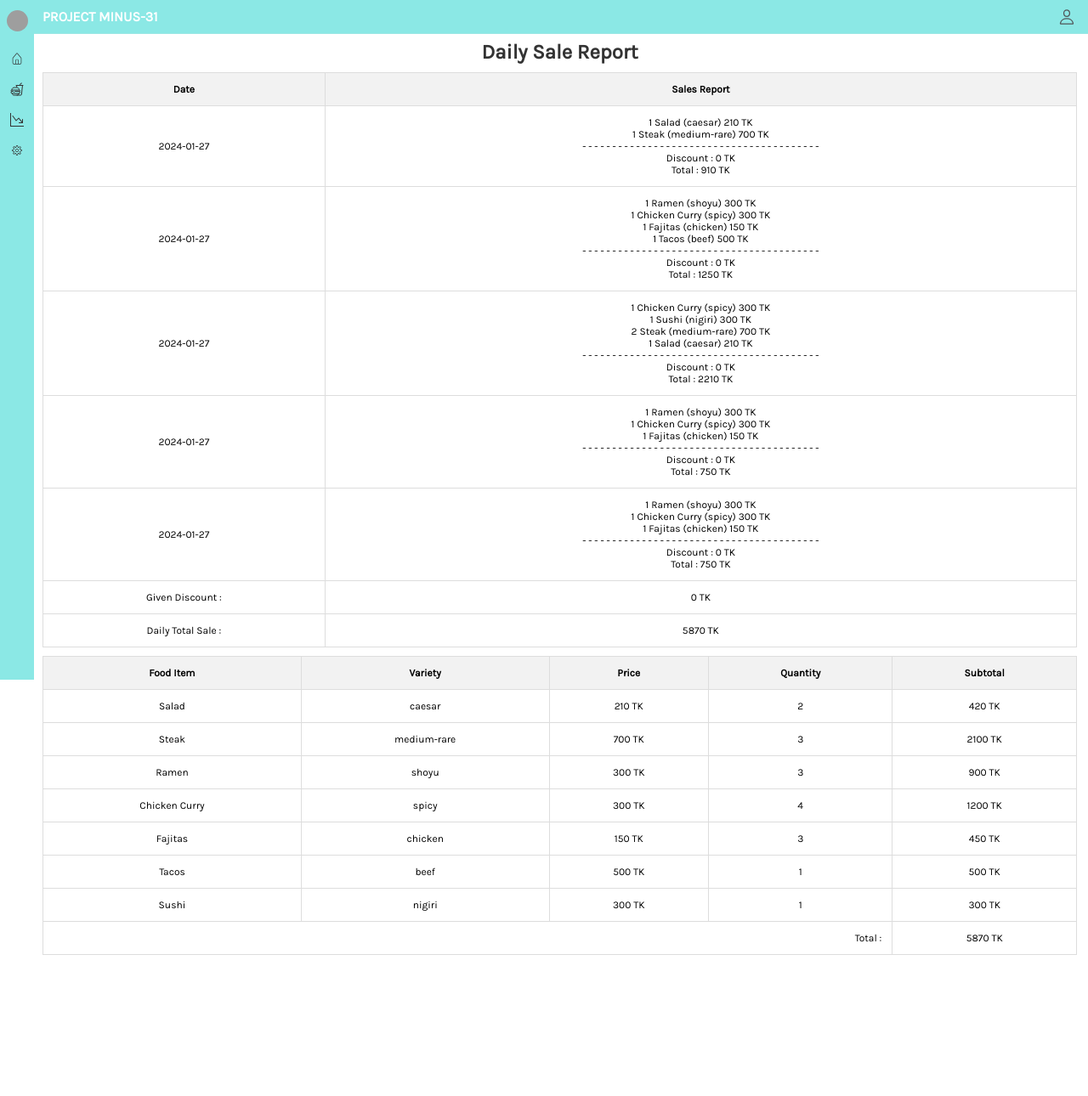
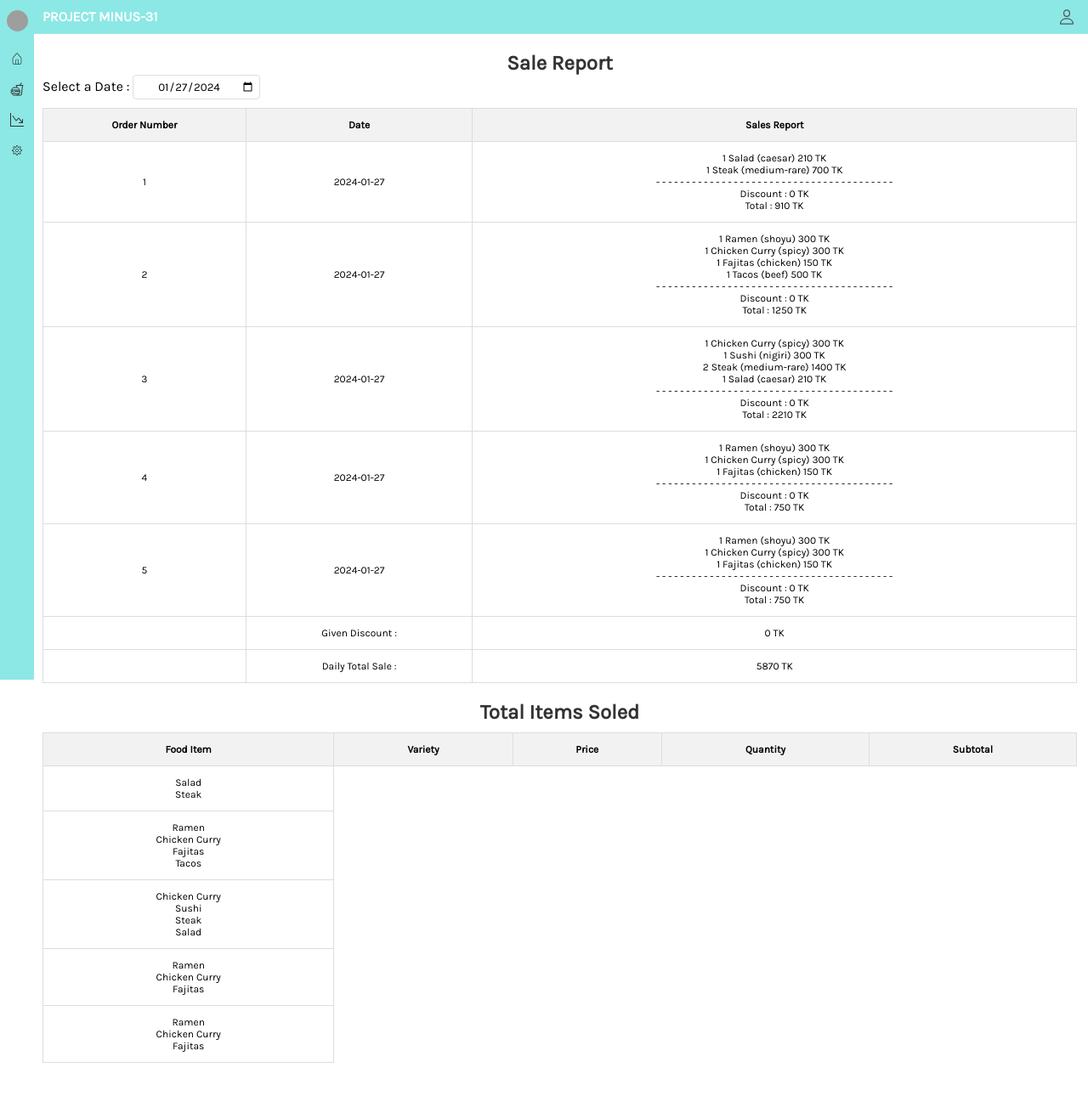
Before and after one commit to rabby-shek/project-minus-31, a React (Create React App) app: page /daily-sale-report in a window 1280 px wide. Shown: the top 1290 px of the page at 85% size. Before the commit the page ends 1224 px from the top, so only its background shows below. Built offline with nearby package versions, Linux system fonts and the light colour scheme; data requests are answered from the project's data file; grey boxes are pictures that could not be loaded; a web font is replaced by a local one.

Commit message:
working on daily sales report

```diff
--- a/db.json
+++ b/db.json
@@ -1913,6 +1913,190 @@
       "discount": 0,
       "formatDate": "2024-01-31",
       "id": 42
+    },
+    {
+      "selectedFoods": [
+        {
+          "foodName": "Pizza",
+          "varieties": [
+            {
+              "name": "pepperoni",
+              "price": "200"
+            },
+            {
+              "name": "vegetarian",
+              "price": "250"
+            },
+            {
+              "name": "cheese",
+              "price": "500"
+            }
+          ],
+          "id": 2,
+          "selectedVariety": "pepperoni",
+          "quantity": 1
+        },
+        {
+          "id": 3,
+          "foodName": "Pasta",
+          "varieties": [
+            {
+              "name": "alfredo",
+              "price": "250"
+            },
+            {
+              "name": "bolognese",
+              "price": "170"
+            },
+            {
+              "name": "pesto",
+              "price": "245"
+            }
+          ],
+          "selectedVariety": "alfredo",
+          "quantity": 1
+        },
+        {
+          "id": 5,
+          "foodName": "Steak",
+          "varieties": [
+            {
+              "name": "medium-rare",
+              "price": "700"
+            },
+            {
+              "name": "well-done",
+              "price": "530"
+            },
+            {
+              "name": "rare",
+              "price": "630"
+            }
+          ],
+          "selectedVariety": "medium-rare",
+          "quantity": 1
+        }
+      ],
+      "total": 1150,
+      "discount": 0,
+      "formatDate": "2024-02-01",
+      "id": 43
+    },
+    {
+      "selectedFoods": [
+        {
+          "foodName": "Ramen",
+          "varieties": [
+            {
+              "name": "shoyu",
+              "price": "300"
+            },
+            {
+              "name": "miso",
+              "price": "350"
+            },
+            {
+              "name": "tonkotsu",
+              "price": "400"
+            }
+          ],
+          "id": 12,
+          "selectedVariety": "shoyu",
+          "quantity": 3
+        },
+        {
+          "foodName": "Chicken Curry",
+          "varieties": [
+            {
+              "name": "spicy",
+              "price": "300"
+            },
+            {
+              "name": "mild",
+              "price": "340"
+            },
+            {
+              "name": "coconut",
+              "price": "400"
+            }
+          ],
+          "id": 7,
+          "selectedVariety": "mild",
+          "quantity": 5
+        },
+        {
+          "foodName": "Fajitas",
+          "varieties": [
+            {
+              "name": "chicken",
+              "price": "150"
+            },
+            {
+              "name": "beef",
+              "price": "500"
+            },
+            {
+              "name": "vegetarian",
+              "price": "200"
+            }
+          ],
+          "id": 8,
+          "selectedVariety": "chicken",
+          "quantity": 4
+        }
+      ],
+      "total": 3000,
+      "discount": 200,
+      "formatDate": "2024-02-01",
+      "id": 44
+    },
+    {
+      "selectedFoods": [
+        {
+          "foodName": "Pizza",
+          "varieties": [
+            {
+              "name": "pepperoni",
+              "price": "200"
+            },
+            {
+              "name": "vegetarian",
+              "price": "250"
+            },
+            {
+              "name": "cheese",
+              "price": "500"
+            }
+          ],
+          "id": 2,
+          "selectedVariety": "cheese",
+          "quantity": 1
+        },
+        {
+          "foodName": "Pizza",
+          "varieties": [
+            {
+              "name": "pepperoni",
+              "price": "200"
+            },
+            {
+              "name": "vegetarian",
+              "price": "250"
+            },
+            {
+              "name": "cheese",
+              "price": "500"
+            }
+          ],
+          "id": 2,
+          "selectedVariety": "vegetarian",
+          "quantity": 1
+        }
+      ],
+      "total": 750,
+      "discount": 0,
+      "formatDate": "2024-02-01",
+      "id": 45
     }
   ],
   "printDetails": [
--- a/src/index.css
+++ b/src/index.css
@@ -532,6 +532,7 @@ h2 {
 }
 .daily-sale-report-header {
   text-align: center;
+  margin-top: 20px;
 }
 
 /* Print settings styles start here */
@@ -549,3 +550,11 @@ h2 {
   background-color: rgb(54, 52, 52);
 }
 /* Print settings styles end here */
+
+.delete-icon{
+  color: red;
+  transition: 0.3s ease;
+}
+.delete-icon:hover{
+  rotate: 25deg;
+}
--- a/src/pages/dailysalereport/DailySaleReport.jsx
+++ b/src/pages/dailysalereport/DailySaleReport.jsx
@@ -4,8 +4,11 @@ import useTitle from "../../hooks/useTitle";
 
 const DailySaleReport = () => {
   useTitle("Daily Sale Report");
+  const currentDate = new Date();
+  const todaysDate = currentDate.toISOString().split("T")[0];
   const [dailySaleReportData, setDailySaleReportData] = useState([]);
   const [isLoading, setIsLoading] = useState(true);
+  const [selectedSaleDate, setSelectedSaleDate] = useState(todaysDate);
 
   const fetchDailySaleReportData = async () => {
     try {
@@ -25,29 +28,40 @@ const DailySaleReport = () => {
 
   let dailySaleReport = 0;
   let dailyDiscountReport = 0;
-  const currentDate = new Date();
-  const todaysDate = currentDate.toISOString().split("T")[0];
 
   const todaysSaleData = dailySaleReportData.filter(
-    (items) => items.formatDate === todaysDate
+    (items) => items.formatDate === selectedSaleDate
   );
   console.log(todaysSaleData);
-  const groupedData = {};
-  todaysSaleData.forEach((item) => {
-    item.selectedFoods.forEach((food) => {
-      const key = `${food.foodName}_${food.selectedVariety}`;
-      if (!groupedData[key]) {
-        groupedData[key] = { ...food, totalQuantity: food.quantity };
-      } else {
-        groupedData[key].totalQuantity += food.quantity;
-      }
-    });
-  });
+  // const groupedData = {};
+  // todaysSaleData.forEach((item) => {
+  //   item.selectedFoods.forEach((food) => {
+  //     const key = `${food.foodName}_${food.selectedVariety}`;
+  //     if (!groupedData[key]) {
+  //       groupedData[key] = { ...food, totalQuantity: food.quantity };
+  //     } else {
+  //       groupedData[key].totalQuantity += food.quantity;
+  //     }
+  //   });
+  // });
 
-  const groupedItems = Object.values(groupedData);
+  // const groupedItems = Object.values(groupedData);
+  let countItem = 1;
+  // console.log(selectedSaleDate);
   return (
     <div className="daily-sale-report-container">
-      <h2 className="daily-sale-report-header">Daily Sale Report</h2>
+      <h2 className="daily-sale-report-header">Sale Report</h2>
+      <div>
+        <span>Select a Date : </span>
+        <input
+          style={{
+            width: "150px",
+          }}
+          type="date"
+          value={selectedSaleDate}
+          onChange={(e) => setSelectedSaleDate(e.target.value)}
+        />
+      </div>
       {isLoading && <div className="custom-loader"></div>}
       {todaysSaleData.length > 0 &&
       dailySaleReportData.some((item) => item.formatDate === todaysDate) ? (
@@ -56,6 +70,7 @@ const DailySaleReport = () => {
           <table>
             <thead>
               <tr>
+                <th>Order Number</th>
                 <th>Date</th>
                 <th>Sales Report</th>
               </tr>
@@ -67,6 +82,7 @@ const DailySaleReport = () => {
 
                 return (
                   <tr key={item.id}>
+                    <td>{countItem++}</td>
                     <td>{item.formatDate}</td>
                     <td>
                       {item.selectedFoods.map((food) => (
@@ -84,7 +100,7 @@ const DailySaleReport = () => {
                             {food.varieties
                               ? food.varieties.find(
                                   (v) => v.name === food.selectedVariety
-                                ).price
+                                ).price * food.quantity
                               : ""}{" "}
                             TK
                           </span>
@@ -98,10 +114,12 @@ const DailySaleReport = () => {
                 );
               })}
               <tr>
+                <td></td>
                 <td>Given Discount :</td>
                 <td>{dailyDiscountReport} TK</td>
               </tr>
               <tr>
+                <td></td>
                 <td>Daily Total Sale :</td>
                 <td>{dailySaleReport} TK</td>
               </tr>
@@ -114,7 +132,7 @@ const DailySaleReport = () => {
         </div>
       )}
 
-      <table>
+      {/* <table>
         <thead>
           <th>Food Item</th>
           <th>Variety</th>
@@ -148,7 +166,7 @@ const DailySaleReport = () => {
             Total :
           </td>
           <td>
-            {/* Calculate and display total here */}
+
             {groupedItems.reduce(
               (total, food) =>
                 ((food.varieties &&
@@ -162,7 +180,34 @@ const DailySaleReport = () => {
             TK
           </td>
         </tr>
-      </table>
+      </table> */}
+      {dailySaleReportData.length > 0 && (
+        <>
+          <h2 className="daily-sale-report-header">Total Items Soled</h2>
+          <table>
+            <thead>
+              <th>Food Item</th>
+              <th>Variety</th>
+              <th>Price</th>
+              <th>Quantity</th>
+              <th>Subtotal</th>
+            </thead>
+            <tbody>
+              {todaysSaleData.map((item) => {
+                return (
+                  <tr>
+                    <td>
+                      {item.selectedFoods.map((food) => {
+                        return <p>{food.foodName}</p>;
+                      })}
+                    </td>
+                  </tr>
+                );
+              })}
+            </tbody>
+          </table>
+        </>
+      )}
     </div>
   );
 };
--- a/src/pages/dashboard/Dashboard.jsx
+++ b/src/pages/dashboard/Dashboard.jsx
@@ -5,6 +5,7 @@ import PrintableContent from "../../components/PrintableContent ";
 import useTitle from "../../hooks/useTitle";
 import fetchFoodItems from "./fetchFoodItems";
 import calculatetotal from "./calculatetotal";
+import { RiDeleteBin6Line } from "react-icons/ri";
 const Dashboard = () => {
   useTitle("Dashbord");
   const [foodItems, setFoodItems] = useState([]);
@@ -130,7 +131,7 @@ const Dashboard = () => {
                 <th>Price</th>
                 <th>Quantity</th>
                 <th>Subtotal</th>
-                <th>Action</th>
+                <th></th>
               </tr>
             </thead>
             <tbody>
@@ -199,7 +200,7 @@ const Dashboard = () => {
                     <td>{subtotal}</td>
                     <td>
                       <button onClick={() => handleDeleteFoodItem(foodIndex)}>
-                        Delete
+                        <RiDeleteBin6Line className="delete-icon" />
                       </button>
                     </td>
                   </tr>
```
